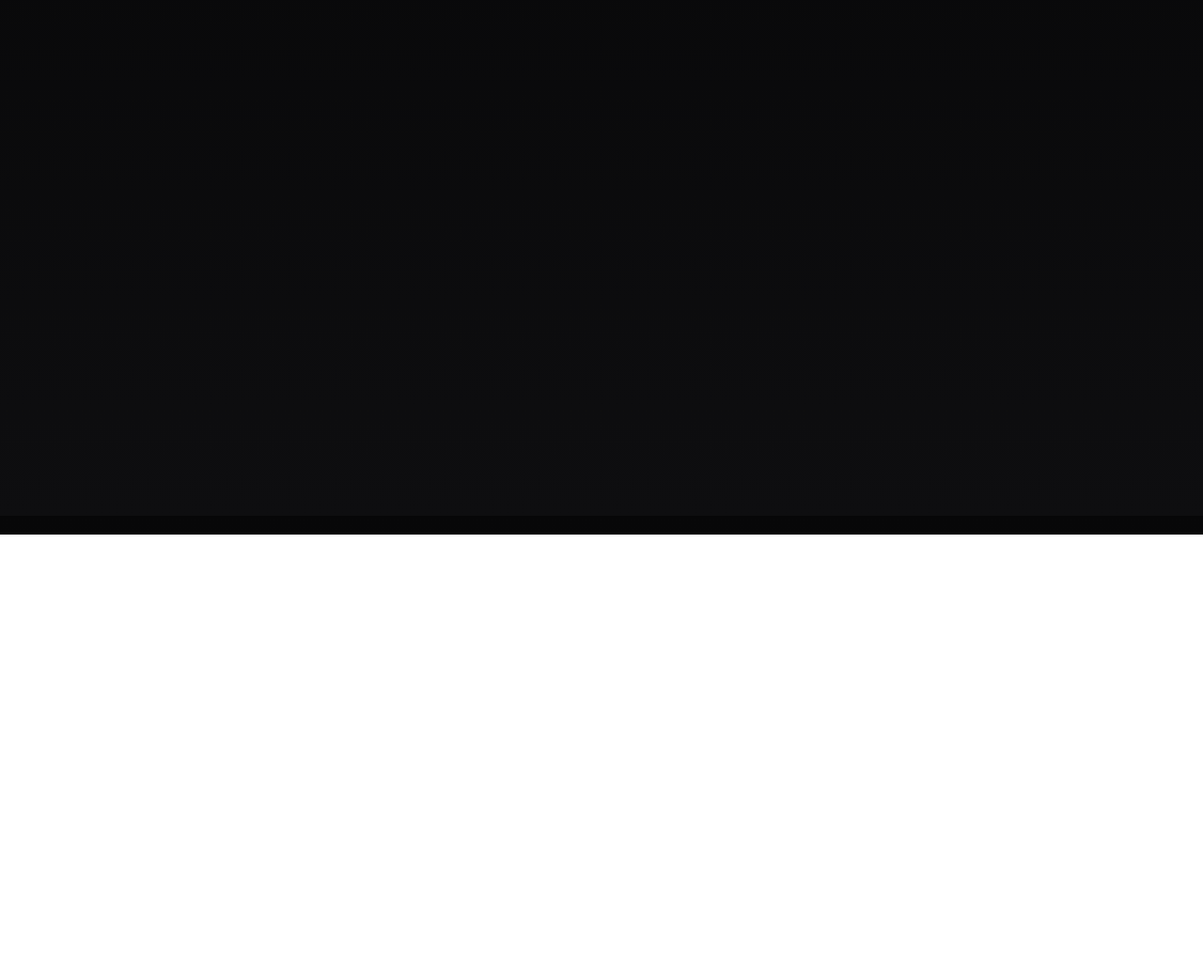
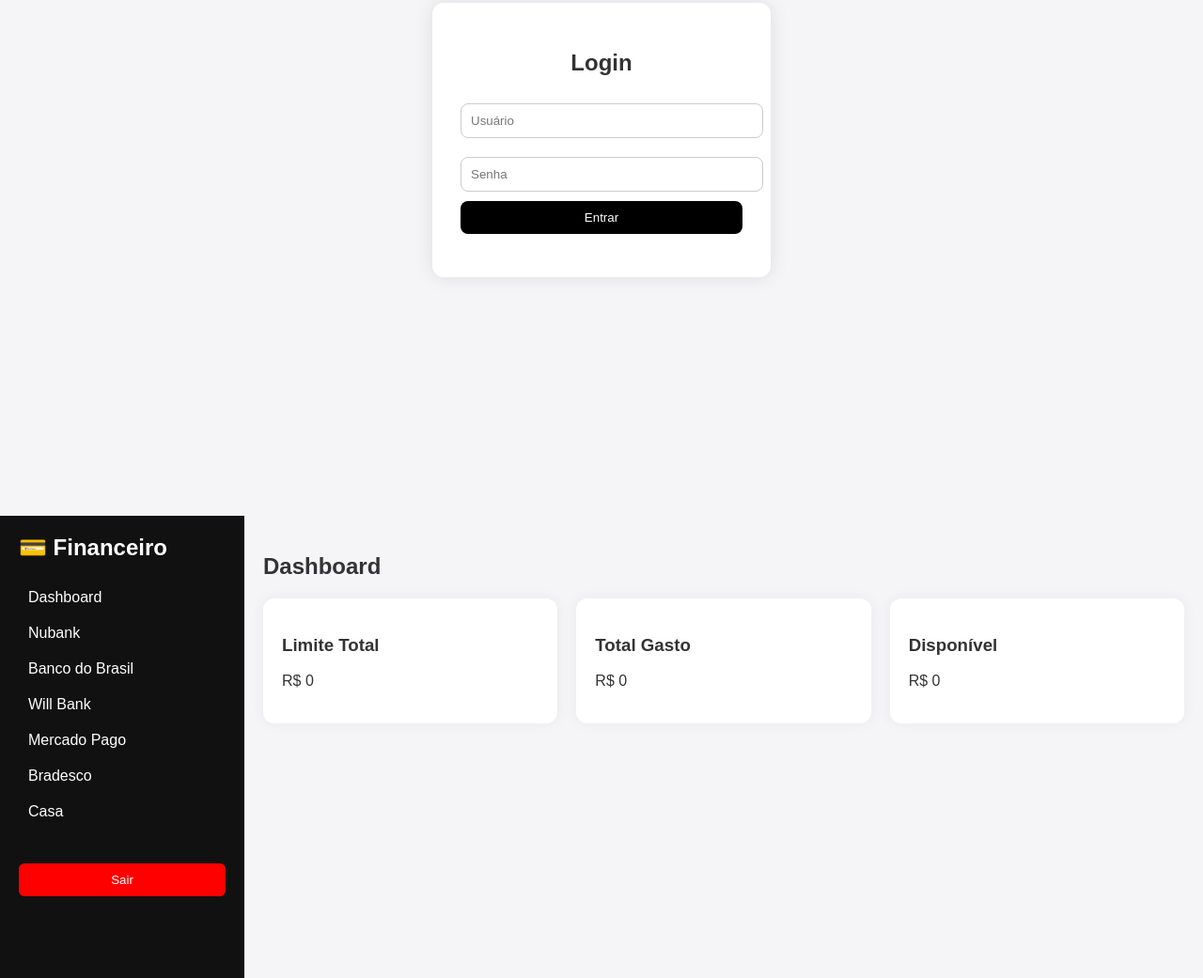
Before and after one commit to felipeluc/cadastrolojistasoufacil, a plain HTML site: page index.html in a window 1280 px wide. Shown: the part 251-1292 px from the top of the page at 94% size. Before the commit the page ends 820 px from the top, so only its background shows below. Drawn offline with Linux system fonts and the light colour scheme.

Commit message:
Update style.css

```diff
--- a/style.css
+++ b/style.css
@@ -1,105 +1,81 @@
-:root{
-  --bg:#0b0b0c;
-  --panel:#111214;
-  --muted:#9aa0a6;
-  --glass: rgba(255,255,255,0.03);
-  --accent:#f5f5f7;
-  --radius:14px;
-  --pad:18px;
-  --shadow: 0 8px 24px rgba(0,0,0,0.6);
-  font-synthesis: none;
+body {
+  margin: 0;
+  font-family: Arial, sans-serif;
+  background: #f5f5f7;
+  color: #333;
 }
-*{box-sizing:border-box}
-html,body{height:100%}
-body{
-  margin:0; background:linear-gradient(180deg,#070708 0%, #0e0e10 100%);
-  color:var(--accent); font-family:Inter, "Segoe UI", Roboto, system-ui, -apple-system;
-  -webkit-font-smoothing:antialiased;
+
+/* Login */
+.login-container {
+  display: flex;
+  justify-content: center;
+  align-items: center;
+  height: 100vh;
 }
-.hidden{display:none}
+.login-box {
+  background: white;
+  padding: 30px;
+  border-radius: 12px;
+  box-shadow: 0 0 20px rgba(0,0,0,0.1);
+  text-align: center;
+  width: 300px;
+}
+.login-box input {
+  width: 100%;
+  margin: 10px 0;
+  padding: 10px;
+  border-radius: 8px;
+  border: 1px solid #ccc;
+}
+.login-box button {
+  width: 100%;
+  padding: 10px;
+  background: black;
+  color: white;
+  border: none;
+  border-radius: 8px;
+  cursor: pointer;
+}
+.error { color: red; }
 
-/* center login */
-.center-screen{min-height:100vh; display:flex; align-items:center; justify-content:center}
-.card-lg{width:420px; padding:28px; border-radius:18px; background:linear-gradient(180deg, rgba(255,255,255,0.02), rgba(255,255,255,0.01)); box-shadow:var(--shadow); border:1px solid rgba(255,255,255,0.02)}
-.brand{display:flex; align-items:center; gap:12px; margin-bottom:8px}
-.brand h1{font-size:20px; margin:0}
-.brand h1 span{color:var(--muted); font-weight:400}
+/* Sistema */
+.hidden { display: none; }
+#app { display: flex; min-height: 100vh; }
+.sidebar {
+  background: #111;
+  color: white;
+  padding: 20px;
+  width: 220px;
+}
+.sidebar h2 { margin-top: 0; }
+.sidebar ul { list-style: none; padding: 0; }
+.sidebar li {
+  padding: 10px;
+  cursor: pointer;
+  border-radius: 6px;
+}
+.sidebar li:hover { background: #333; }
+.sidebar .logout {
+  margin-top: 20px;
+  background: red;
+  width: 100%;
+  border: none;
+  padding: 10px;
+  border-radius: 6px;
+  cursor: pointer;
+  color: white;
+}
+.content { flex: 1; padding: 20px; }
+.page { display: none; }
+.page.active { display: block; }
 
-.form{display:block}
-label{display:block; font-size:13px; color:var(--muted); margin-top:12px}
-input[type="text"], input[type="password"], input[type="number"], input[type="date"], select{
-  width:100%; padding:12px; border-radius:10px; margin-top:6px; background:var(--panel); color:var(--accent); border:1px solid rgba(255,255,255,0.02);
+/* Dashboard */
+.cards { display: flex; gap: 20px; flex-wrap: wrap; }
+.card {
+  background: white;
+  padding: 20px;
+  border-radius: 12px;
+  flex: 1;
+  min-width: 200px;
+  box-shadow: 0 0 15px rgba(0,0,0,0.05);
 }
-.row{display:flex; gap:10px; margin-top:16px}
-.btn{background:#1c1c1d; border:1px solid rgba(255,255,255,0.03); color:var(--accent); padding:10px 14px; border-radius:10px; cursor:pointer}
-.btn.primary{background:linear-gradient(180deg,#fff,#eaeaea); color:#000}
-.btn.ghost{background:transparent; border:1px solid rgba(255,255,255,0.04)}
-.btn.small{padding:7px 10px; font-size:13px}
-.hint{font-size:13px; color:var(--muted); margin-top:10px}
-.txt-error{color:#ff8a8a; margin-top:6px}
-
-/* App layout */
-.topbar{display:flex; align-items:center; justify-content:space-between; padding:14px 24px; border-bottom:1px solid rgba(255,255,255,0.02); background:rgba(0,0,0,0.2)}
-.logo{display:flex; gap:10px; align-items:center}
-.logo strong{font-size:16px}
-.nav{display:flex; gap:8px; margin-left:18px}
-.navbtn{background:transparent; color:var(--muted); border-radius:8px; padding:8px 12px; border:1px solid transparent; cursor:pointer}
-.navbtn.active{background:var(--panel); color:var(--accent); border:1px solid rgba(255,255,255,0.03)}
-.container{max-width:1100px; margin:20px auto; padding:0 18px}
-
-/* dashboard */
-.dash-grid{display:grid; grid-template-columns:repeat(4,1fr); gap:18px; margin-bottom:18px}
-.dash-card{background:var(--panel); padding:16px; border-radius:12px; box-shadow:0 6px 20px rgba(0,0,0,0.6); display:flex; gap:12px; align-items:center}
-.dash-icon{font-size:28px; width:56px; height:56px; display:flex; align-items:center; justify-content:center; background:var(--glass); border-radius:12px}
-.dash-body .dash-title{font-size:13px; color:var(--muted)}
-.dash-value{font-weight:700; font-size:20px; margin-top:6px}
-
-/* cards list */
-.card-section{background:transparent; padding:14px 0}
-.section-head{display:flex; align-items:center; justify-content:space-between; margin-bottom:12px}
-.cards-list{display:grid; gap:14px; grid-template-columns:repeat(auto-fit,minmax(320px,1fr))}
-
-/* cartão individual */
-.card-card{
-  background:linear-gradient(180deg, rgba(255,255,255,0.02), rgba(255,255,255,0.01));
-  border-radius:14px; padding:14px; border:1px solid rgba(255,255,255,0.02);
-  box-shadow:0 10px 30px rgba(0,0,0,0.6);
-}
-.card-head{display:flex; align-items:center; justify-content:space-between}
-.card-title{display:flex; gap:12px; align-items:center}
-.card-title strong{font-size:16px}
-.card-body{margin-top:12px}
-.kpis{display:flex; gap:10px; flex-wrap:wrap}
-.kpi{background:rgba(255,255,255,0.02); padding:10px; border-radius:10px; min-width:120px}
-.kpi .label{font-size:12px; color:var(--muted)}
-.kpi .val{font-weight:700; margin-top:6px}
-
-/* subtabs inside card */
-.card-tabs{display:flex; gap:8px; margin-top:12px}
-.card-tab{background:transparent; padding:8px 10px; border-radius:8px; border:1px solid transparent; cursor:pointer; color:var(--muted)}
-.card-tab.active{background:var(--panel); color:var(--accent); border:1px solid rgba(255,255,255,0.02)}
-
-/* forms */
-.form-inline{display:flex; gap:8px; margin-top:10px}
-.form-inline input{flex:1}
-.small-table{width:100%; margin-top:10px; border-collapse:collapse}
-.small-table td, .small-table th{padding:8px; border-bottom:1px dashed rgba(255,255,255,0.02)}
-.muted{color:var(--muted); font-size:13px}
-.tiny{font-size:12px}
-
-/* wallet grid */
-.grid-3{display:grid; grid-template-columns:repeat(auto-fill,minmax(200px,1fr)); gap:12px; margin-top:12px}
-.wallet{background:var(--panel); padding:12px; border-radius:10px;}
-
-/* summary */
-.summary-grid{display:grid; grid-template-columns:repeat(auto-fit,minmax(220px,1fr)); gap:12px}
-
-/* responsive */
-@media (max-width:1000px){
-  .dash-grid{grid-template-columns:repeat(2,1fr)}
-}
-@media (max-width:600px){
-  .dash-grid{grid-template-columns:1fr}
-  .card-lg{width:94%}
-  .nav{display:none}
-}
```
